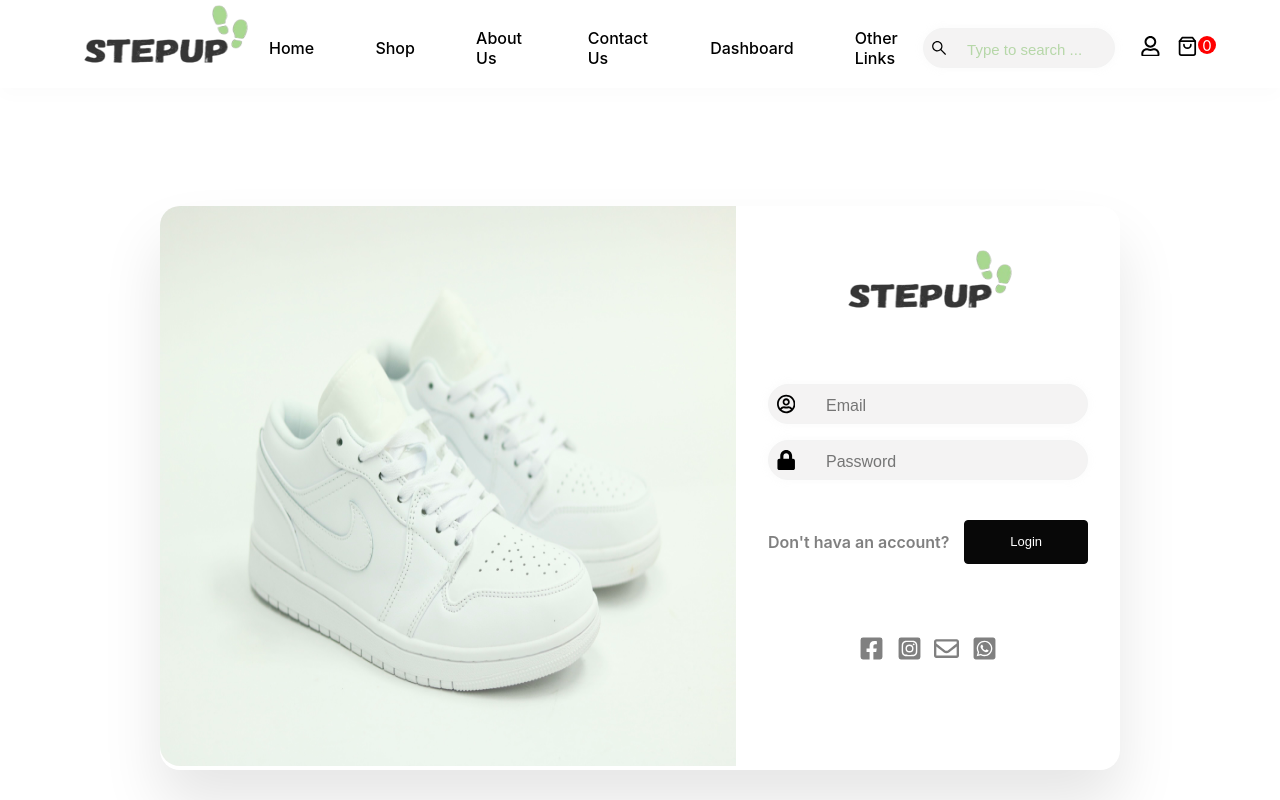
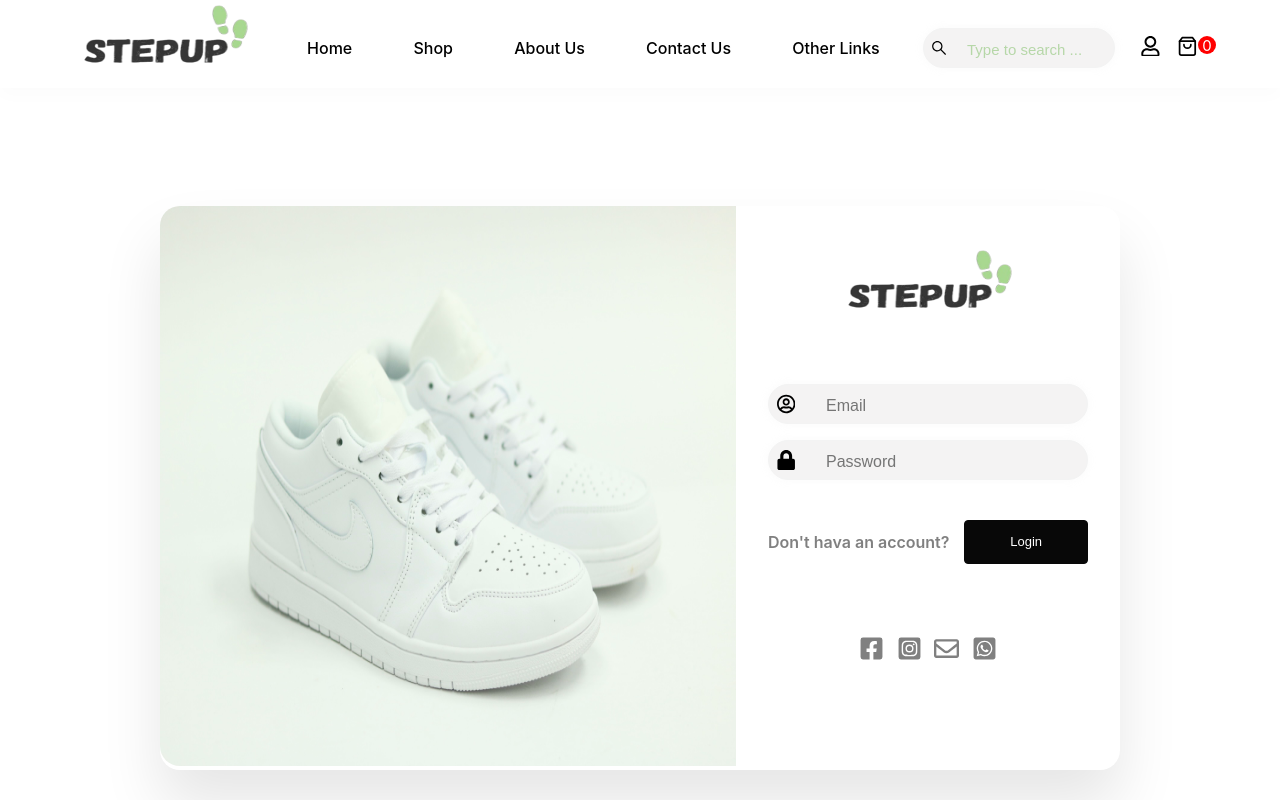
Before and after one commit to omarkh7/E-Commerce-Frontend, a React (Create React App) app: page /login in a window 1280 px wide. Shown: the top 800 px of the page. Built offline with nearby package versions, Linux system fonts and the light colour scheme.

Commit message:
dashboard auth

```diff
--- a/src/App.js
+++ b/src/App.js
@@ -39,17 +39,21 @@ function App() {
           path="/order"
           element={isLoggedIn === "true" ? <Order /> : <Login />}
         />
+         <Route
+          exact
+          path="/dashboard"
+          element={isLoggedIn === "true" ? <DashCategory /> : <Login />}
+        />
+
 
           <Route path='/' element={<Home />} />
           <Route path='/about' element ={<About />} />
           <Route path='/contact' element= {<ContactForm />} />
-          <Route path='/login' element= {<Login />} />
+          <Route path='/login' element= {<Login/>} />
           <Route path='/terms' element={<Home />} />
           <Route path='/refund' element={<Home />} />
           <Route path='/single-product/:productId' element={<SingleProduct/>} />
           <Route path='/single-category/:categoryId' element={<SingleCategory/>} />
-        <Route path='/order' element={<Order />} />
-        <Route path='/dashboard' element={<DashCategory />} />
         <Route path='/error' element={<Page404/>}/>
            {/* <Route
               exact
--- a/src/components/Login/SignIn.jsx
+++ b/src/components/Login/SignIn.jsx
@@ -28,6 +28,7 @@ const SignIn = ({ onSignupClick }) => {
       .post("http://localhost:8000/api/users/login", { email, password })
       .then((res) => {
         window.localStorage.setItem("token", res.data.token);
+        window.localStorage.setItem("role", res.data.role);
         window.localStorage.setItem("loggedIn", true);
         setErrMsg("you are loggedin ");
         setTimeout(() => setErrMsg(""), 3000);
--- a/src/components/Navbar/Navbar.jsx
+++ b/src/components/Navbar/Navbar.jsx
@@ -6,27 +6,37 @@ import axios from "axios";
 
 function Navbar() {
 
-  const [isAdmin, setISAdmin] = useState(false);
+  const isAdmin = localStorage.getItem("role") === "admin";
+  const role = isAdmin ? "admin" : "user";
 
-const handleClick = async () => {
-  try {
-    const token = localStorage.getItem("token");
-    const response = await axios.get("http://localhost:8000/api/users/auth/user-role", {
-      headers: {
-        Authorization: `Bearer ${token}`,
-      },
-    });
-    if (response.data.role === "admin") {
-      setISAdmin(true);
-    }
-  } catch (error) {
-    console.error(error);
-  }
-};
-
+// const fetchedAdmin = async () => {
+//   try {
+//     const token = localStorage.getItem("token");
+//     const response = await axios.get("http://localhost:8000/api/users/auth/user-role", {
+//       headers: {
+//         Authorization: `Bearer ${token}`,
+//       },
+//     });
+//     if (response.data.role === "admin") {
+//     }
+//   } catch (error) {
+//     console.error(error);
+//   }
+// };
   return (
     <div className='navbar'>
       {" "}
+
+
+{role === "admin" && (
+   <Link  to="/dashboard" style={{ textDecoration: "none" }}>
+ <div className="navbar-divstyle" >
+      Dashboard
+        </div>
+       </Link>
+            )}
+
+
       <Link to='/' style={{ textDecoration: "none" }}>
         <div className='navbar-divstyle'>Home </div>
       </Link>{" "}
@@ -106,13 +116,9 @@ const handleClick = async () => {
         <div className='navbar-divstyle'>Contact Us </div>
       </Link>
 
-      { isAdmin ? ( <div className='navbar-divstyle' onClick={handleClick}>
-        Dashboard{" "}
-      </div>) : ''}
 
-      <div className='navbar-divstyle' onClick={handleClick}>
-        Dashboard{" "}
-      </div>
+
+
       <div className='nav-dropdown'>
         <div className='dropdown-button navbar-divstyle'> Other Links</div>
 
--- a/src/components/Navhead/NavIcons.jsx
+++ b/src/components/Navhead/NavIcons.jsx
@@ -24,7 +24,7 @@ function NavIcons() {
   return (
     <div className='icon-header-div'>
       <div className='icon-header'>
-        <Link to='/login' onClick={logOut} style={{ textDecoration: "none" }}>
+        <Link to='/login'  style={{ textDecoration: "none" }}>
           <FaRegUser id='icon-header' />
         </Link>
       </div>
```
